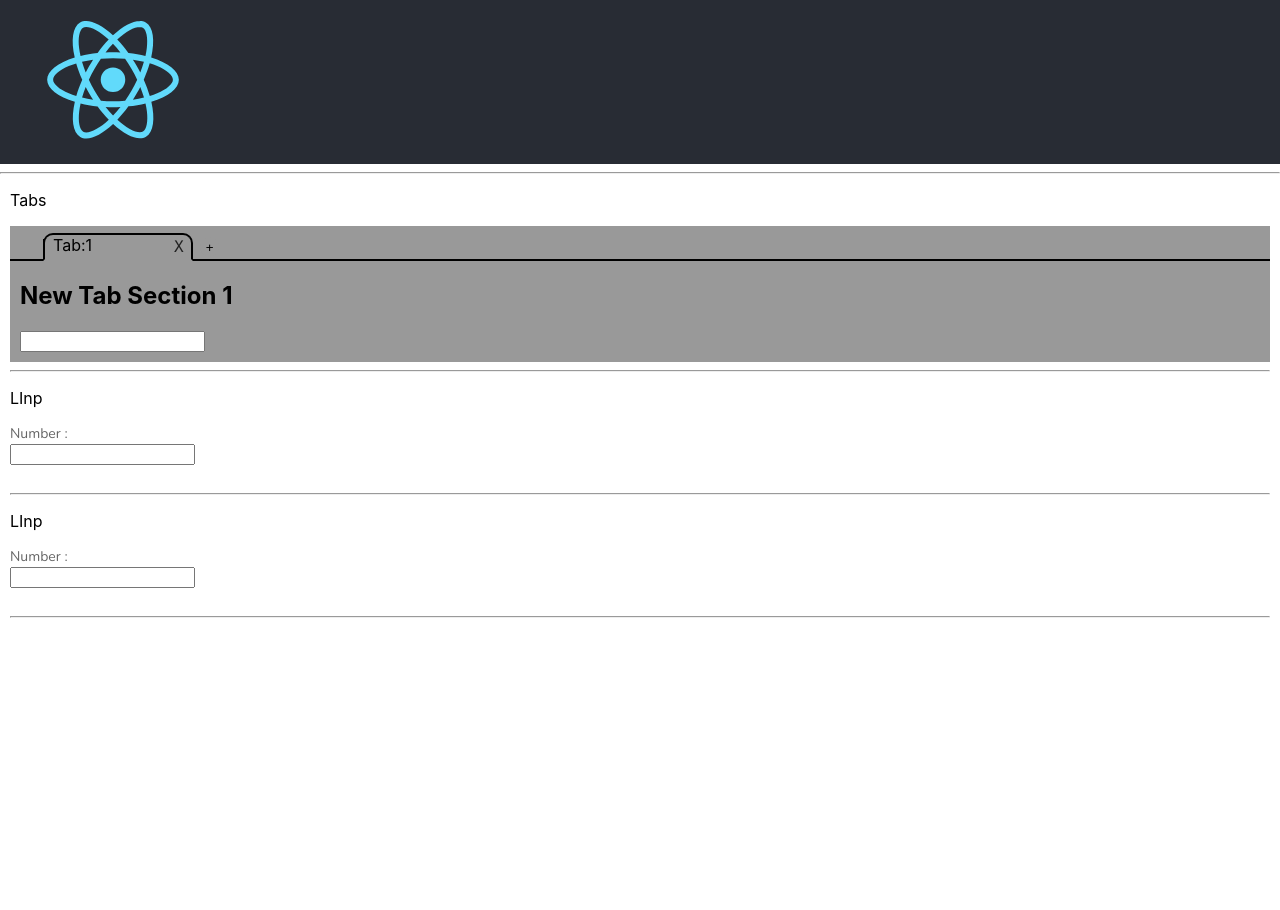
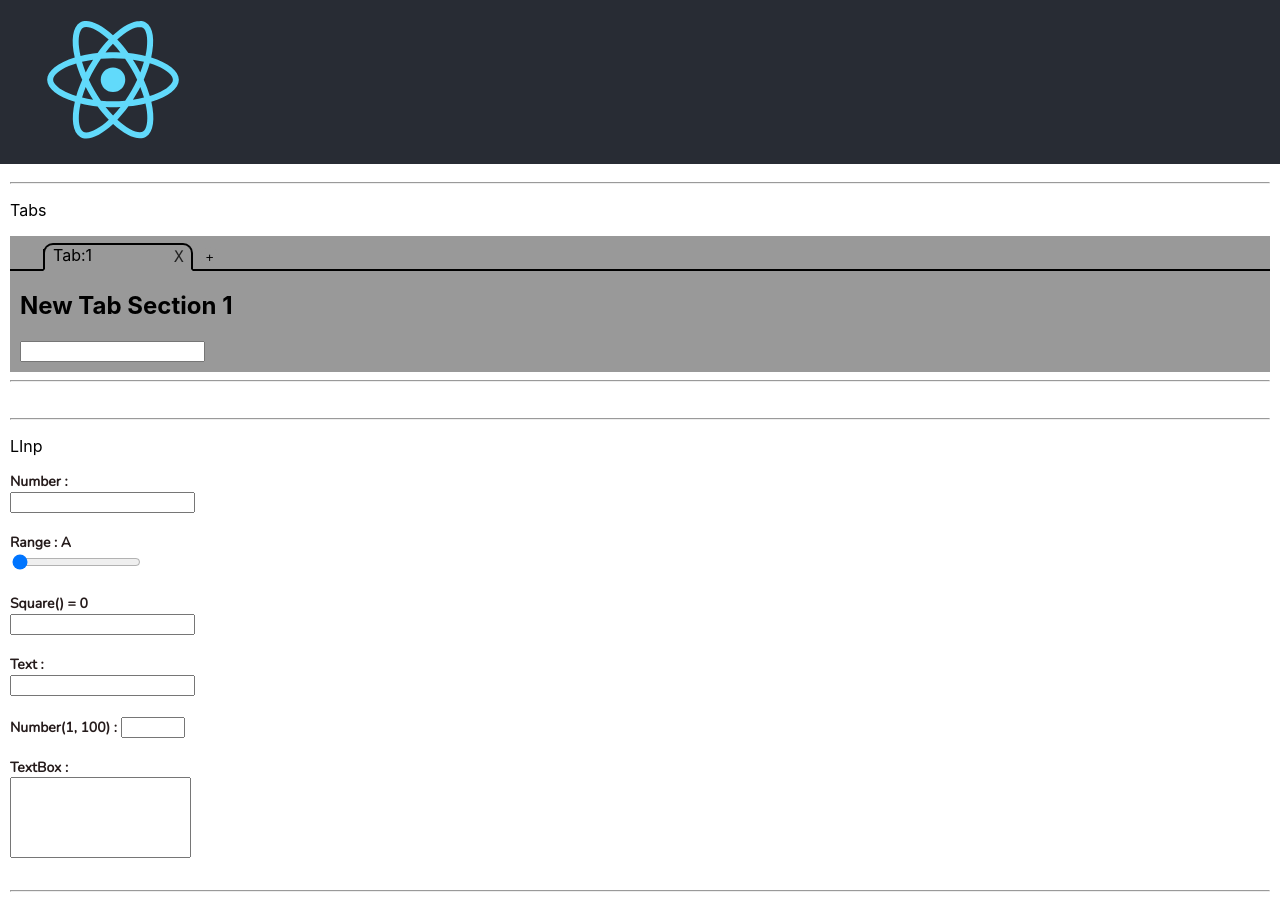
Before and after one commit to Amith225/react_components, a React (Create React App) app: page / in a window 1280 px wide. Before the commit the page ends 800 px from the top, so only its background shows below. Built offline with nearby package versions, Linux system fonts and the light colour scheme; the HTML template or start-up script is replaced by a standard one.

Commit message:
Tabs and LInp added

```diff
--- a/src/App.js
+++ b/src/App.js
@@ -5,7 +5,8 @@ import LInp from "./Components/LInp/LInp";
 
 function CompRep({label, children}) {
     return (
-        <div style={{margin: "10px"}}>
+        <div style={{padding: "10px"}}>
+            <hr/>
             <p>{label}</p>
             {children}
             <hr/>
@@ -13,17 +14,18 @@ function CompRep({label, children}) {
     );
 }
 
-function Foo() {
+function FooLInp() {
     return (
-        <CompRep label="LInp">
-            <LInp type="number" labelMap={val => `Number : ${val}`}/><br/>
-            {/*<LInp type="range" min={0} max={28 * 2 + 1} value={0}*/}
-            {/*      labelMap={val => `Range : ${String.fromCharCode(65 + val)} `}/><br/>*/}
-            {/*<LInp type="number" labelMap={val => `Square(${val}) = ${val ** 2}`}/><br/>*/}
-            {/*<LInp type="text" labelMap={val => `Text : ${val}`}/><br/>*/}
-            {/*<LInp type="number" min={1} max={100} labelMap={() => "Number(1, 100) : "}/><br/>*/}
-            {/*<LInp type="textBox" labelMap={() => "TextBox : "}/><br/>*/}
-        </CompRep>
+        <>
+            <LInp type="number" labelMap={val => <span>Number : {val}</span>}/><br/>
+            <LInp type="range" min={0} max={28 * 2 + 1} value={0}
+                  labelMap={val => <span>Range : {String.fromCharCode(65 + val)}</span>}/><br/>
+            <LInp type="number" labelMap={val => <span>Square({val}) = {val ** 2}</span>}/><br/>
+            <LInp type="text" labelMap={val => <span>Text : {val}</span>}/><br/>
+            <LInp type="number" labelProps={{style: {display: 'initial'}}} min={1} max={100}
+                  labelMap={() => <span>Number(1, 100) : </span>}/><br/>
+            <LInp type="textBox" labelMap={() => <span>TextBox : </span>}/><br/>
+        </>
     );
 }
 
@@ -33,12 +35,12 @@ function App() {
             <header className="App-header">
                 <img src={logo} className="App-logo" alt="logo"/>
             </header>
-            <hr/>
             <CompRep label="Tabs">
-                <Tabs newTabPage={undefined}/>
+                <Tabs/>
             </CompRep>
-            <Foo/>
-            <Foo/>
+            <CompRep label="LInp">
+                <FooLInp/>
+            </CompRep>
         </div>
     );
 }
--- a/src/Components/LInp/Linp.css
+++ b/src/Components/LInp/Linp.css
@@ -8,9 +8,10 @@
 }
 .LInp label {
   display: block;
-  color: #666666;
+  color: #261c1c;
   text-align: left;
   font-size: 14px;
+  font-weight: 700;
   font-family: Nunito, sans-serif;
 }
 .LInp textarea {
--- a/src/Components/LInp/Linp.scss
+++ b/src/Components/LInp/Linp.scss
@@ -9,9 +9,10 @@
 
   label {
     display: block;
-    color: #666666;
+    color: #261c1c;
     text-align: left;
     font-size: 14px;
+    font-weight: 700;
     font-family: Nunito, sans-serif;
   }
 
--- a/src/Components/Tabs/Tabs.js
+++ b/src/Components/Tabs/Tabs.js
@@ -1,5 +1,5 @@
 import './Tabs.css';
-import {Component, createElement} from "react";
+import {Component} from "react";
 
 // function Vr({height}) {
 //     return (
@@ -57,8 +57,7 @@ export default class Tabs extends Component {
     }
 
     onNewTabClick = () => {
-        let Page = this.props.newTabPage;
-        this.state.tabPages.push(<Page uid={this.uid++}/>);
+        this.state.tabPages.push(<this.props.newTabPage uid={this.uid++}/>);
         this.onTabClick(this.state.tabPages.length - 1);
     }
 
@@ -68,10 +67,12 @@ export default class Tabs extends Component {
             <Tab active={this.state.activeTab === tab_n}
                  lActive={this.state.activeTab === tab_n - 1}
                  rActive={this.state.activeTab === tab_n + 1}
-                 i={tab_n} key={tab_n++} onTabClick={this.onTabClick} onXClick={this.onXClick}>
+                 i={tab_n} key={this.state.tabPages[tab_n++].props.uid}
+                 onTabClick={this.onTabClick} onXClick={this.onXClick}>
                 Tab:{tab_n + 1}
             </Tab>
         );
+        tab_n = 0;
         return (
             <div className="Tabs--Container">
                 <div className="Tabs">
@@ -80,7 +81,9 @@ export default class Tabs extends Component {
                     <button className="plus" onClick={this.onNewTabClick}>+</button>
                 </div>
                 <div className="TabPage">
-                    {this.state.tabPages[this.state.activeTab]}
+                    {this.state.tabPages.map((page) =>
+                            <div key={page.props.uid}
+                                 style={{display: tab_n++ !== this.state.activeTab ? 'none' : 'initial'}}>{page}</div>)}
                 </div>
             </div>
         );
```
Also changed, not shown: src/Components/Test.js (added, +43 -0 lines), 1 other file (tests, documents, lock files or other folders).
